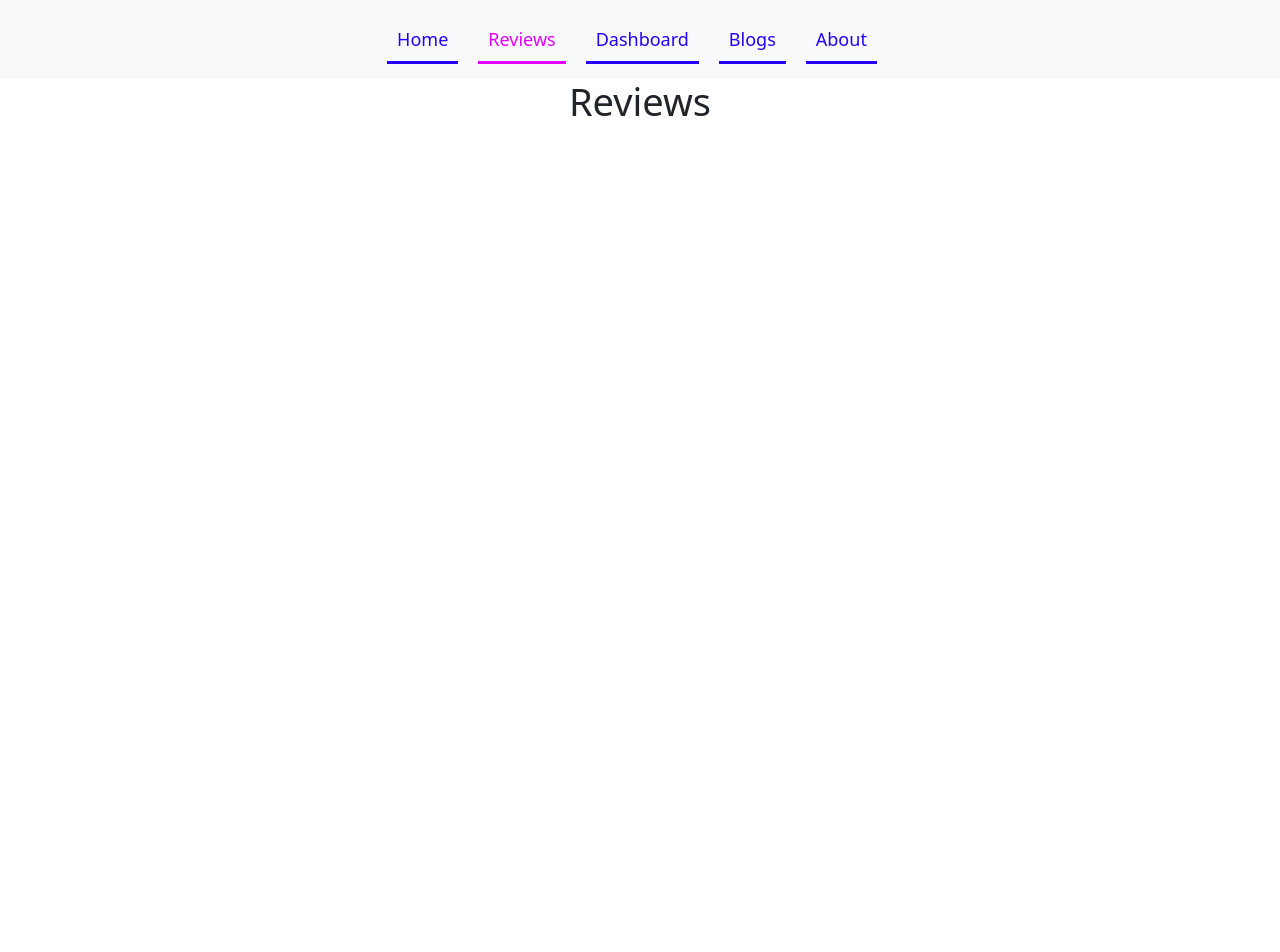
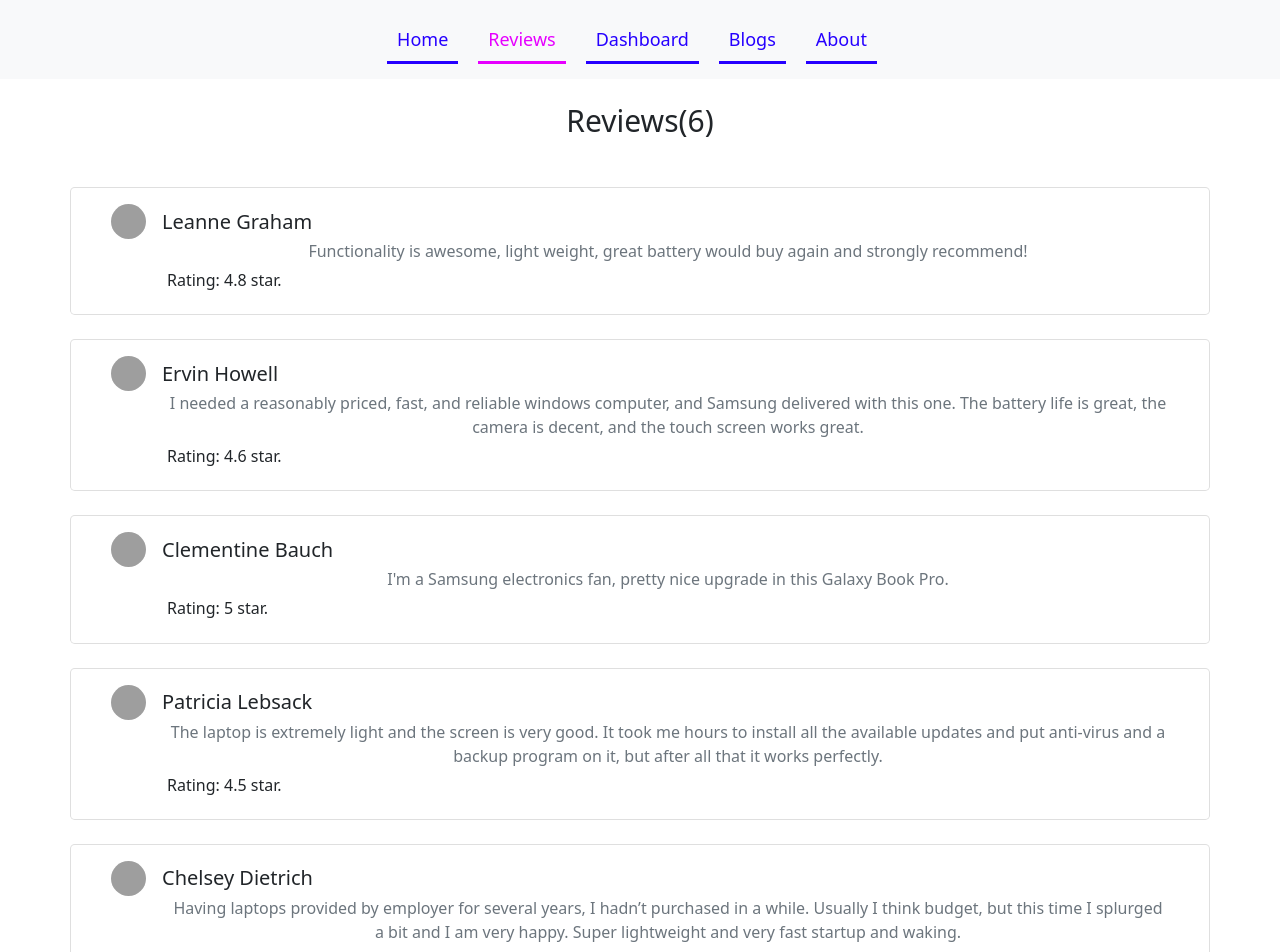
Before and after one commit to knrbokhari/product-analysis-website, a React (Create React App) app: page /reviews in a window 1280 px wide. Shown: the top 952 px of the page. Before the commit the page ends 800 px from the top, so only its background shows below. Built offline with nearby package versions, Linux system fonts and the light colour scheme; grey boxes are pictures that could not be loaded.

Commit message:
reviews.json added & reviews, home complete

```diff
--- /dev/null
+++ b/public/reviews.json
@@ -0,0 +1,44 @@
+[
+    {
+        "id": 1,
+        "name": "Leanne Graham",
+        "Rating": 4.8,
+        "Profile": "https://images.unsplash.com/photo-1633332755192-727a05c4013d?ixlib=rb-1.2.1&ixid=MnwxMjA3fDB8MHxwaG90by1wYWdlfHx8fGVufDB8fHx8&auto=format&fit=crop&w=580&q=80",
+        "comment": "Functionality is awesome, light weight, great battery would buy again and strongly recommend!"
+    },
+    {
+        "id": 2,
+        "name": "Ervin Howell",
+        "Rating": 4.6,
+        "Profile": "https://images.unsplash.com/photo-1535713875002-d1d0cf377fde?ixlib=rb-1.2.1&ixid=MnwxMjA3fDB8MHxwaG90by1wYWdlfHx8fGVufDB8fHx8&auto=format&fit=crop&w=580&q=80",
+        "comment": "I needed a reasonably priced, fast, and reliable windows computer, and Samsung delivered with this one. The battery life is great, the camera is decent, and the touch screen works great."
+    },
+    {
+        "id": 3,
+        "name": "Clementine Bauch",
+        "Rating": 5,
+        "Profile": "https://images.unsplash.com/photo-1527980965255-d3b416303d12?ixlib=rb-1.2.1&ixid=MnwxMjA3fDB8MHxwaG90by1wYWdlfHx8fGVufDB8fHx8&auto=format&fit=crop&w=580&q=80",
+        "comment": "I'm a Samsung electronics fan, pretty nice upgrade in this Galaxy Book Pro."
+    },
+    {
+        "id": 4,
+        "name": "Patricia Lebsack",
+        "Rating": 4.5,
+        "Profile": "https://images.unsplash.com/photo-1628157588553-5eeea00af15c?ixlib=rb-1.2.1&ixid=MnwxMjA3fDB8MHxwaG90by1wYWdlfHx8fGVufDB8fHx8&auto=format&fit=crop&w=580&q=80",
+        "comment": "The laptop is extremely light and the screen is very good. It took me hours to install all the available updates and put anti-virus and a backup program on it, but after all that it works perfectly. "
+    },
+    {
+        "id": 5,
+        "name": "Chelsey Dietrich",
+        "Rating": 4.8,
+        "Profile": "https://images.unsplash.com/photo-1568602471122-7832951cc4c5?ixlib=rb-1.2.1&ixid=MnwxMjA3fDB8MHxwaG90by1wYWdlfHx8fGVufDB8fHx8&auto=format&fit=crop&w=580&q=80",
+        "comment": "Having laptops provided by employer for several years, I hadn’t purchased in a while. Usually I think budget, but this time I splurged a bit and I am very happy. Super lightweight and very fast startup and waking."
+    },
+    {
+        "id": 6,
+        "name": "Mrs. Dennis Schulist",
+        "Rating": 5,
+        "Profile": "https://images.unsplash.com/photo-1508214751196-bcfd4ca60f91?ixlib=rb-1.2.1&ixid=MnwxMjA3fDB8MHxwaG90by1wYWdlfHx8fGVufDB8fHx8&auto=format&fit=crop&w=580&q=80",
+        "comment": "It us so lightweight! Love the fact that it was so easy to setup, and it can synchronize perfectly with my other Samsung devices. BTW, for me Samsung is the best brand in electronics, so I'm really pleased and happy with my purchase. Thank you! "
+    }
+]
--- a/src/components/Home/Home.css
+++ b/src/components/Home/Home.css
@@ -2,3 +2,9 @@ h1{
     font-size: 38px;
     margin: 0;
 }
+h2{
+    font-size: 30px;
+}
+.review-all-btn{
+    width: 150px;
+}
--- a/src/components/Home/Home.js
+++ b/src/components/Home/Home.js
@@ -1,11 +1,16 @@
 import React from "react";
 import { Link } from "react-router-dom";
+import useReview from "../../hooks/useReview";
 import HomeImg from "../../images/galaxy-book-pro.jpg";
+import ReviewCart from "../ReviewCart/ReviewCart";
 import Reviews from "../Reviews/Reviews";
 import "./Home.css";
 
 const Home = () => {
   const color = { color: "#2600ff" };
+
+  const [reviews, setReview] = useReview();
+
   return (
     <div className="container">
       <div className="row align-items-center mt-4">
@@ -17,7 +22,7 @@ const Home = () => {
             and features. Here, we've given you the best laptops. Instant
             discounts up to ₹500 on your laptop and free delivery for students.
           </p>
-          <Link to="/Home" className="btn btn-outline-primary">
+          <Link to="/Home" className="btn btn-outline-primary fs-5">
             Shop Now
           </Link>
         </div>
@@ -25,7 +30,18 @@ const Home = () => {
           <img src={HomeImg} alt="" className="img-fluid mx-auto d-block" />
         </div>
       </div>
-      <Reviews></Reviews>
+      <div>
+        <h2 className="text-center">Reviews</h2>
+        {reviews.slice(0, 3).map((review) => (
+          <ReviewCart key={review.id} review={review}></ReviewCart>
+        ))}
+        <Link
+          to="/reviews"
+          className="btn btn-outline-primary mx-auto my-5 d-block review-all-btn fs-5"
+        >
+          Reviews all
+        </Link>
+      </div>
     </div>
   );
 };
--- /dev/null
+++ b/src/components/ReviewCart/ReviewCart.js
@@ -0,0 +1,36 @@
+import React from "react";
+
+const ReviewCart = (props) => {
+  const { name, Rating, Profile, comment } = props.review;
+  return (
+    <div className="col-12 mt-4">
+      <div className="card container rounded-3">
+        <div className="card-body">
+          <div className="d-flex align-items-center">
+            <img
+              src={Profile}
+              alt=""
+              style={{
+                width: "35px",
+                height: "35px",
+                borderRadius: "50%",
+                cursor: "pointer",
+              }}
+            />
+            <h5 className="card-title ms-3 m-0" style={{ cursor: "pointer" }}>
+              {name}
+            </h5>
+          </div>
+          <div className="ms-5">
+            <p className="card-text ms-2 text-secondary mb-2">{comment}</p>
+            <h6 className="d-flex align-items-center ms-2 mb-2">
+              Rating: {Rating} star.
+            </h6>
+          </div>
+        </div>
+      </div>
+    </div>
+  );
+};
+
+export default ReviewCart;
--- a/src/components/Reviews/Reviews.js
+++ b/src/components/Reviews/Reviews.js
@@ -1,9 +1,17 @@
 import React from "react";
+import useReview from "../../hooks/useReview";
+import ReviewCart from "../ReviewCart/ReviewCart";
 
 const Reviews = () => {
+  const [reviews, setReview] = useReview();
   return (
-    <div>
-      <h1>Reviews</h1>
+    <div className="mb-5">
+      <h2 className="text-center my-4">Reviews({reviews.length})</h2>
+      <div className="row flex-wrap">
+        {reviews.map((review) => (
+          <ReviewCart key={review.id} review={review}></ReviewCart>
+        ))}
+      </div>
     </div>
   );
 };
--- /dev/null
+++ b/src/hooks/useReview.js
@@ -0,0 +1,13 @@
+import { useEffect, useState } from "react";
+
+const useReview = () => {
+  const [reviews, setReview] = useState([]);
+  useEffect(() => {
+    fetch("reviews.json")
+      .then((res) => res.json())
+      .then((data) => setReview(data));
+  }, []);
+  return [reviews, setReview];
+};
+
+export default useReview;
```
Also changed, not shown: src/components/ReviewCart/ReviewCart.css (added).
